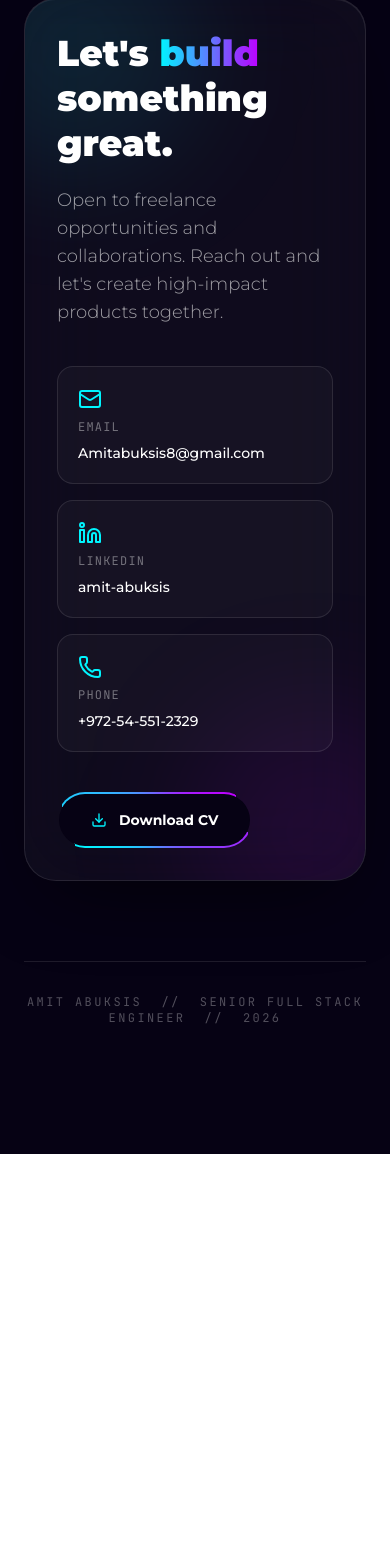
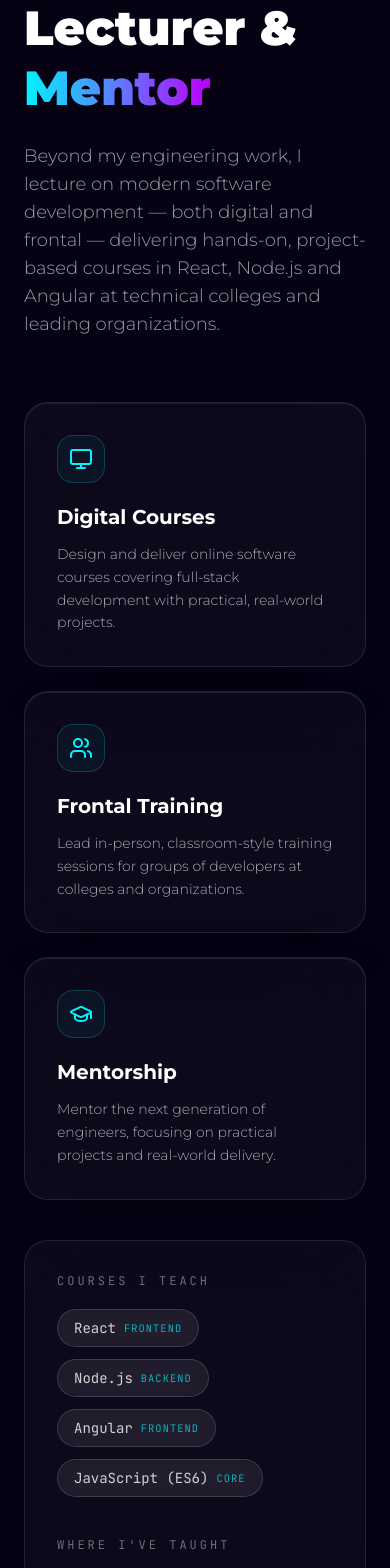
Before and after one commit to AmitAbuksis/Protfolio, a React (Vite) app: page / in a window 390 px wide. Shown: the part 9801-11369 px from the top of the page. Before the commit the page ends 10955 px from the top, so only its background shows below. Built offline with nearby package versions, Linux system fonts and the light colour scheme.

Commit message:
adding teaching section

```diff
--- a/src/components/protfolio/Contact.jsx
+++ b/src/components/protfolio/Contact.jsx
@@ -29,7 +29,7 @@ const CONTACTS = [
 export const Contact = () => {
   return (
     <section id="contact" className="relative mx-auto max-w-7xl px-6 py-32">
-      <SectionLabel index="06" title="Connect" />
+      <SectionLabel index="07" title="Connect" />
 
       <motion.div
         initial={{ opacity: 0, y: 40 }}
@@ -77,6 +77,7 @@ export const Contact = () => {
               href="https://res.cloudinary.com/dep28cdpr/image/upload/v1784635767/Amit_Abuksis_CV_n8zgtd.pdf"
               download
               target="_blank"
+              rel="noopener noreferrer"
               aria-label="Download Amit's CV in PDF format"
               className="group relative inline-flex items-center gap-3 overflow-hidden rounded-full p-[2px] transition-transform hover:scale-105 focus-visible:outline-none focus-visible:ring-2 focus-visible:ring-[#00F5FF] focus-visible:ring-offset-4 focus-visible:ring-offset-[#060214]"
             >
--- a/src/components/protfolio/Navbar.jsx
+++ b/src/components/protfolio/Navbar.jsx
@@ -6,6 +6,7 @@ const LINKS = [
   { label: "Projects", href: "#projects" },
   { label: "Skills", href: "#skills" },
   { label: "Education", href: "#education" },
+  { label: "Teaching", href: "#teaching" },
   { label: "Contact", href: "#contact" },
 ];
 
--- /dev/null
+++ b/src/components/protfolio/Teaching.jsx
@@ -0,0 +1,144 @@
+import { motion } from "framer-motion";
+import { GraduationCap, Monitor, Users } from "lucide-react";
+import { Image } from "../ui/Image";
+import { SectionLabel } from "./SectionLabel";
+
+const COURSES = [
+  { name: "React", level: "Frontend" },
+  { name: "Node.js", level: "Backend" },
+  { name: "Angular", level: "Frontend" },
+  { name: "JavaScript (ES6)", level: "Core" },
+];
+
+const INSTITUTIONS = [
+  {
+    name: "Mamram",
+    logo: "https://res.cloudinary.com/dep28cdpr/image/upload/v1784714898/mamram_hstkhh.png",
+  },
+  {
+    name: "IITC",
+    logo: "https://res.cloudinary.com/dep28cdpr/image/upload/v1784714897/iitc_cd87yj.png",
+  },
+  {
+    name: "SQLabs",
+    logo: "https://res.cloudinary.com/dep28cdpr/image/upload/v1784714897/sqlabs_yamosd.png",
+  },
+  {
+    name: "Smart College",
+    logo: "https://res.cloudinary.com/dep28cdpr/image/upload/v1784714897/smart_college_vlospn.png",
+  },
+  {
+    name: "Religious College",
+    logo: "https://res.cloudinary.com/dep28cdpr/image/upload/v1784714897/religious_college_qufmyz.png",
+  },
+  {
+    name: "Shufersal",
+    logo: "https://res.cloudinary.com/dep28cdpr/image/upload/v1784714897/shufersal_nvow5r.png",
+  },
+];
+
+export const Teaching = () => {
+  return (
+    <section id="teaching" className="relative mx-auto max-w-7xl px-6 py-32">
+      <SectionLabel index="06" title="Teaching" />
+
+      <motion.h2
+        initial={{ opacity: 0, y: 20 }}
+        whileInView={{ opacity: 1, y: 0 }}
+        viewport={{ once: true }}
+        transition={{ duration: 0.6 }}
+        className="mb-6 font-display text-5xl font-black leading-tight text-white md:text-6xl"
+      >
+        Lecturer & <span className="bg-gradient-to-r from-[#00F5FF] to-[#BD00FF] bg-clip-text text-transparent">Mentor</span>
+      </motion.h2>
+
+      <motion.p
+        initial={{ opacity: 0, y: 20 }}
+        whileInView={{ opacity: 1, y: 0 }}
+        viewport={{ once: true }}
+        transition={{ duration: 0.6, delay: 0.05 }}
+        className="mb-16 max-w-2xl text-lg font-light text-white/60"
+      >
+        Beyond my engineering work, I lecture on modern software development — both digital and frontal —
+        delivering hands-on, project-based courses in React, Node.js and Angular at technical colleges and
+        leading organizations.
+      </motion.p>
+
+      <div className="grid gap-6 md:grid-cols-3">
+        {[
+          {
+            icon: Monitor,
+            title: "Digital Courses",
+            text: "Design and deliver online software courses covering full-stack development with practical, real-world projects.",
+          },
+          {
+            icon: Users,
+            title: "Frontal Training",
+            text: "Lead in-person, classroom-style training sessions for groups of developers at colleges and organizations.",
+          },
+          {
+            icon: GraduationCap,
+            title: "Mentorship",
+            text: "Mentor the next generation of engineers, focusing on practical projects and real-world delivery.",
+          },
+        ].map((f, i) => (
+          <motion.div
+            key={f.title}
+            initial={{ opacity: 0, y: 40 }}
+            whileInView={{ opacity: 1, y: 0 }}
+            viewport={{ once: true, margin: "-80px" }}
+            transition={{ duration: 0.6, delay: i * 0.1 }}
+            className="rounded-3xl border border-white/10 bg-white/[0.03] p-8 backdrop-blur-2xl transition-all hover:border-[#00F5FF]/30"
+            style={{ boxShadow: "inset 0 1px 0 0 rgba(255,255,255,0.08), 0 20px 60px -30px rgba(0,0,0,0.5)" }}
+          >
+            <div className="mb-5 flex h-12 w-12 items-center justify-center rounded-2xl border border-[#00F5FF]/20 bg-[#00F5FF]/5">
+              <f.icon className="h-6 w-6 text-[#00F5FF]" />
+            </div>
+            <h3 className="text-xl font-bold text-white">{f.title}</h3>
+            <p className="mt-3 text-sm font-light leading-relaxed text-white/65">{f.text}</p>
+          </motion.div>
+        ))}
+      </div>
+
+      {/* Courses I teach */}
+      <motion.div
+        initial={{ opacity: 0, y: 30 }}
+        whileInView={{ opacity: 1, y: 0 }}
+        viewport={{ once: true }}
+        transition={{ duration: 0.6 }}
+        className="mt-10 rounded-3xl border border-white/10 bg-white/[0.03] p-8 backdrop-blur-2xl md:p-10"
+      >
+        <h3 className="font-mono text-xs uppercase tracking-[0.25em] text-white/40">Courses I teach</h3>
+        <div className="mt-5 flex flex-wrap gap-3">
+          {COURSES.map((c) => (
+            <span
+              key={c.name}
+              className="inline-flex items-center gap-2 rounded-full border border-white/15 bg-white/[0.06] px-4 py-2 font-mono text-sm text-white/80 backdrop-blur-md transition-colors hover:border-[#00F5FF]/40"
+            >
+              {c.name}
+              <span className="text-[0.65rem] uppercase tracking-widest text-[#00F5FF]/70">{c.level}</span>
+            </span>
+          ))}
+        </div>
+
+        <h3 className="mt-10 font-mono text-xs uppercase tracking-[0.25em] text-white/40">Where I've taught</h3>
+        <div className="mt-5 grid gap-3 sm:grid-cols-2 lg:grid-cols-3">
+          {INSTITUTIONS.map((inst) => (
+            <div
+              key={inst.name}
+              className="flex items-center gap-4 rounded-2xl border border-white/10 bg-white/[0.03] px-5 py-4 transition-colors hover:border-[#00F5FF]/30"
+            >
+              <Image
+                src={inst.logo}
+                alt={`${inst.name} logo`}
+                fittingType="fit"
+                className="h-10 w-10 shrink-0 rounded-lg bg-white/90 p-1"
+              />
+              <span className="text-sm font-medium text-white/85">{inst.name}</span>
+            </div>
+          ))}
+        </div>
+      </motion.div>
+    </section>
+  );
+}
--- a/src/pages/Home.jsx
+++ b/src/pages/Home.jsx
@@ -6,6 +6,7 @@ import { Projects } from "../components/protfolio/Projects";
 import { Skills } from "../components/protfolio/Skills";
 import { Education } from "../components/protfolio/Education";
 import { Contact } from "../components/protfolio/Contact";
+import { Teaching } from "../components/protfolio/Teaching";
 
 export const Home = () => {
 
@@ -26,6 +27,7 @@ export const Home = () => {
         <Projects />
         <Skills />
         <Education />
+        <Teaching />
         <Contact />
       </main>
     </div>
```
